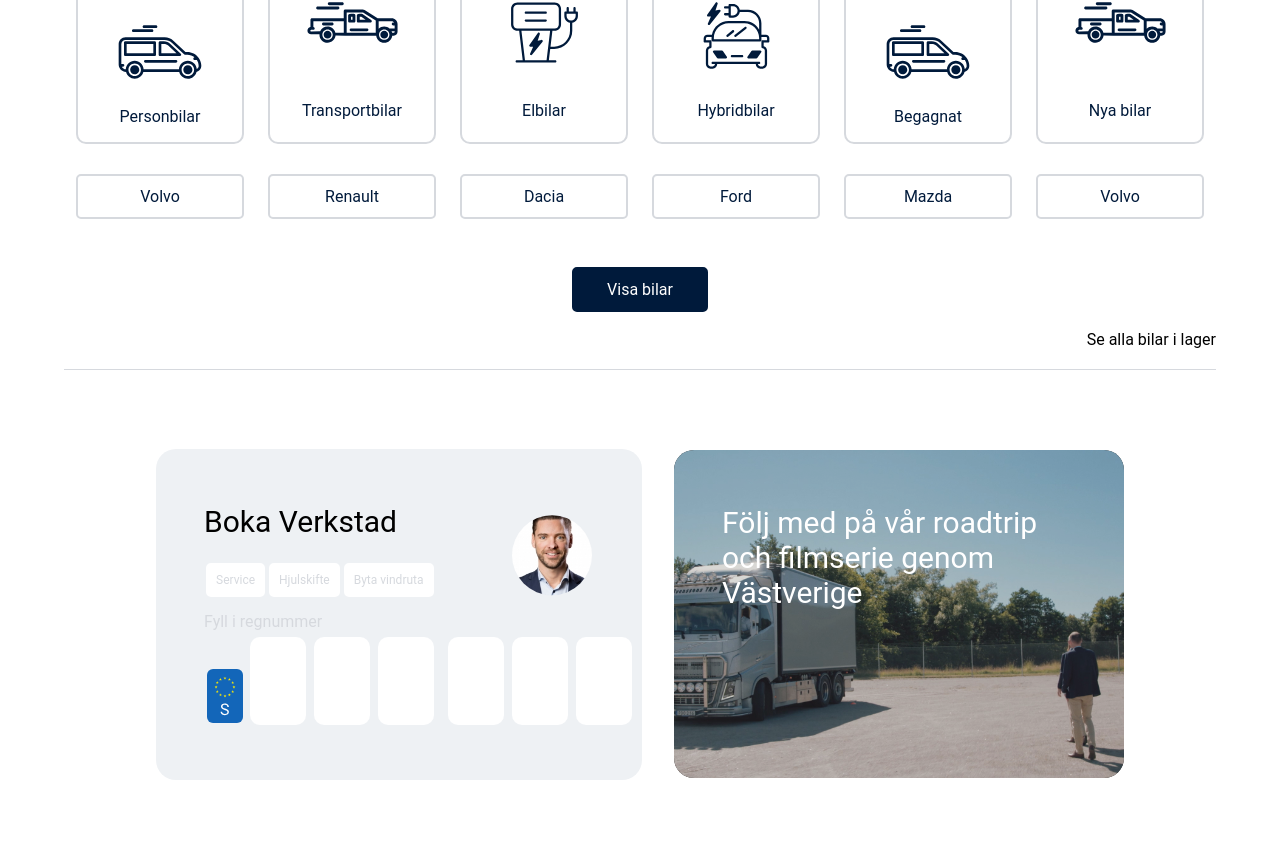
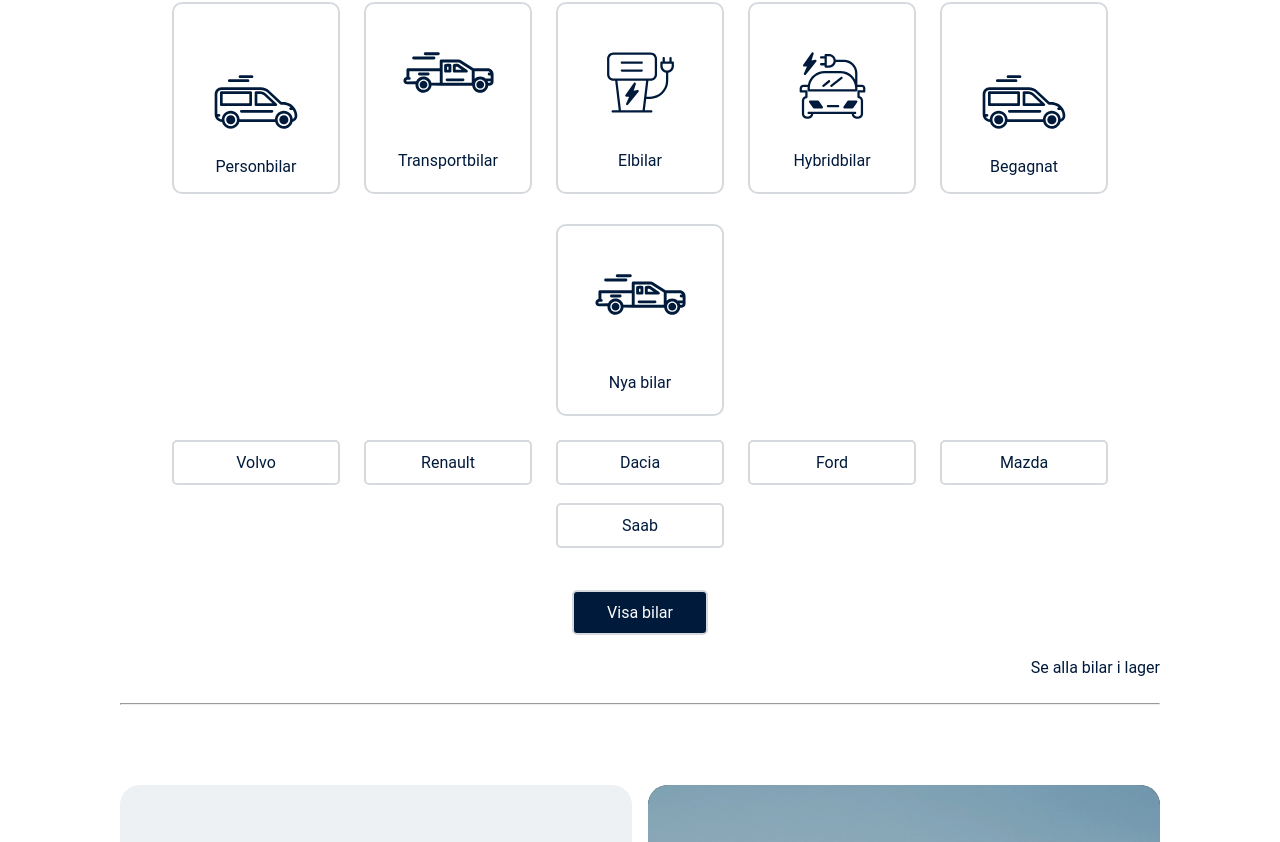
Before and after one commit to Charmaine-wang/sould-assignment, a React (Create React App) app: page / in a window 1280 px wide. Shown: the part 1293-2135 px from the top of the page. Built offline with nearby package versions, Linux system fonts and the light colour scheme.

Commit message:
removed hover, media querys

```diff
--- a/src/components/BookingCard.jsx
+++ b/src/components/BookingCard.jsx
@@ -5,12 +5,13 @@ import { SmallButton } from './SmallButton';
 const StyledBookingCard = styled.div`
 	display: flex;
 	flex-direction: column;
-	padding: 55px 48px;
+	padding: 55px 55px 55px 50px;
 	background-color: #eef1f4;
 	border-radius: 20px;
 
 	p {
 		color: ${({ theme }) => theme.color.darkGray};
+		margin-top: 50px;
 	}
 	> div {
 		display: flex;
@@ -35,12 +36,14 @@ const StyledForm = styled.form`
 
 	img {
 		align-self: flex-end;
+		margin-right: 20px;
 	}
 	input {
 		border-radius: 10px;
 		border: transparent;
 		outline: none;
-		width: 56px;
+		width: 100%;
+		max-width: 66px;
 		height: 88px;
 		margin: 0 4px;
 		font-size: 30px;
@@ -48,6 +51,7 @@ const StyledForm = styled.form`
 		text-align: center;
 		text-transform: uppercase;
 	}
+
 	input:nth-child(4) {
 		margin-right: 10px;
 	}
--- a/src/components/Button.jsx
+++ b/src/components/Button.jsx
@@ -9,32 +9,59 @@ const DefaultButton = styled.button`
 	align-items: center;
 	background-color: transparent;
 	border-radius: 5px;
-	border-color: ${({ theme }) => theme.color.darkGray};
+	border-color: ${({ active, theme }) =>
+		active ? theme.color.darkPrimary : theme.color.darkGray};
 	border-style: solid;
 	margin: 30px 12px 18px;
+	transition: 0.35s ease-in-out;
+	cursor: pointer;
 	:focus,
-	:active {
+	:active,
+	:hover {
 		outline: none;
-		border-color: ${({ theme }) => theme.color.darkPrimary};
 	}
 `;
 const LightButton = styled(DefaultButton)`
 	border-color: #fff;
 	color: #fff;
+	:focus,
+	:active,
+	:hover {
+		background-color: #fff;
+		color: ${({ theme }) => theme.color.darkPrimary};
+		outline: none;
+		opacity: 0.9;
+	}
 `;
 const DarkButton = styled(DefaultButton)`
 	background-color: ${({ theme }) => theme.color.darkPrimary};
-	border-color: ${({ theme }) => theme.color.darkPrimary};
 	color: #fff;
+	:focus,
+	:active,
+	:hover {
+		outline: none;
+	}
 `;
 
-export const Button = ({ typestyle, label, ...rest }) => {
+export const Button = ({ typestyle, label, active = false, ...rest }) => {
 	switch (typestyle) {
 		case 'light':
-			return <LightButton {...rest}>{label}</LightButton>;
+			return (
+				<LightButton {...rest} active={active}>
+					{label}
+				</LightButton>
+			);
 		case 'dark':
-			return <DarkButton {...rest}>{label} </DarkButton>;
+			return (
+				<DarkButton {...rest} active={active}>
+					{label}
+				</DarkButton>
+			);
 		default:
-			return <DefaultButton {...rest}>{label} </DefaultButton>;
+			return (
+				<DefaultButton {...rest} active={active}>
+					{label}
+				</DefaultButton>
+			);
 	}
 };
--- a/src/components/Card.jsx
+++ b/src/components/Card.jsx
@@ -3,24 +3,34 @@ import styled from 'styled-components';
 
 const StyledCard = styled.div`
 	display: flex;
+	flex-wrap: nowrap;
 	flex-direction: column;
 	justify-content: space-between;
 	align-items: center;
 	width: 168px;
 	height: 192px;
-	border: 2px solid ${({ theme }) => theme.color.darkGray};
+	border: 2px solid;
+	border-color: ${({ active, theme }) =>
+		active ? theme.color.darkPrimary : theme.color.darkGray};
 	border-radius: 10px;
 	padding: 48px 0 16px;
-	margin: 0 12px;
+	margin: 30px 12px 0 12px;
+	transition: 0.35s ease-in-out;
+
+	:active,
+	:focus,
+	:hover {
+		border: 2px solid ${({ theme }) => theme.color.darkPrimary};
+	}
 
 	> p {
 		color: ${({ theme }) => theme.color.darkPrimary};
 	}
 `;
 
-export const Card = ({ imgUrl, label }) => {
+export const Card = ({ imgUrl, label, onClick, active }) => {
 	return (
-		<StyledCard>
+		<StyledCard onClick={onClick} active={active}>
 			<img src={imgUrl} alt="" />
 			<p>{label}</p>
 		</StyledCard>
--- a/src/components/SmallButton.jsx
+++ b/src/components/SmallButton.jsx
@@ -1,10 +1,9 @@
-import React, { useState, useEffect } from 'react';
+import React from 'react';
 import styled from 'styled-components';
 
 const StyledSmallButton = styled.button`
 	display: flex;
 	padding: 0 8px;
-	/* width: ${({ btnWidth }) => (btnWidth ? btnWidth : '72px')}; */
 	font-size: 12px;
 	justify-content: center;
 	align-items: center;
@@ -14,8 +13,11 @@ const StyledSmallButton = styled.button`
 	color: ${({ theme }) => theme.color.darkGray};
 	border-style: solid;
 	margin: 24px 2px 0;
+	transition: 0.075s;
+	cursor: pointer;
 	:focus,
-	:active {
+	:active,
+	:hover {
 		outline: none;
 		border-color: ${({ theme }) => theme.color.darkPrimary};
 		color: ${({ theme }) => theme.color.darkPrimary};
--- a/src/components/VideoCard.jsx
+++ b/src/components/VideoCard.jsx
@@ -8,6 +8,7 @@ const StyledVideoCard = styled.div`
 	background-color: black;
 	width: 100%;
 	height: 100%;
+	min-height: 380px;
 	border-radius: 20px;
 
 	&::before {
@@ -33,7 +34,6 @@ const StyledVideoCard = styled.div`
 export const VideoCard = () => {
 	return (
 		<StyledVideoCard>
-			{/* <img src="/images/car.jpg" alt="" /> */}
 			<h2>Följ med på vår roadtrip och filmserie genom Västverige</h2>
 		</StyledVideoCard>
 	);
--- a/src/sections/CarGallery.jsx
+++ b/src/sections/CarGallery.jsx
@@ -1,4 +1,4 @@
-import React from 'react';
+import React, { useState } from 'react';
 import styled from 'styled-components';
 
 import { Card } from '../components/Card';
@@ -6,45 +6,201 @@ import { Button } from '../components/Button';
 
 const StyledCarGallery = styled.div`
 	display: flex;
+
+	width: 100%;
+	padding-left: 120px;
+	padding-right: 120px;
 	justify-content: center;
 	align-items: center;
 	flex-direction: column;
-	border-bottom: 1px solid ${({ theme }) => theme.color.darkGray};
 
-	div {
+	@media screen and (max-width: 1024px) {
+		padding-left: 80px;
+		padding-right: 80px;
+	}
+
+	> div {
 		display: flex;
+		justify-content: center;
+		flex-wrap: wrap;
+		margin-bottom: 24px;
+		> button {
+			margin-top: 0;
+		}
+	}
+
+	> hr {
+		width: 100%;
+		height: 1px;
+		background-color: ${({ theme }) => theme.color.darkGray};
+	}
+	> button {
+		margin-top: 0;
 	}
 `;
 
-const StyledViewAll = styled.div`
+const StyledViewAll = styled.button`
 	background-color: transparent;
+	border: none;
 	align-self: flex-end;
 	margin-bottom: 20px;
+	transition: 0.35s ease-in-out;
+	:hover {
+		color: ${({ theme }) => theme.color.darkGray};
+	}
+	:active,
+	:focus {
+		outline: none;
+	}
 `;
 
 export const CarGallery = () => {
+	const [selectedCarBrands, setSelectedCarBrands] = useState({});
+	const [selectedCarTypes, setSelectedCarTypes] = useState({});
+	console.log(selectedCarTypes);
+
 	return (
 		<StyledCarGallery>
 			<h1>Hitta din nästa drömbil</h1>
 			<div>
-				<Card label="Personbilar" imgUrl="/images/van.svg" />
-				<Card label="Transportbilar" imgUrl="/images/pickup.svg" />
-				<Card label="Elbilar" imgUrl="/images/electric.svg" />
-				<Card label="Hybridbilar" imgUrl="/images/hybrid.svg" />
-				<Card label="Begagnat" imgUrl="/images/van.svg" />
-				<Card label="Nya bilar" imgUrl="/images/pickup.svg" />
+				<Card
+					onClick={() =>
+						setSelectedCarTypes({
+							...selectedCarTypes,
+							privateCars: !selectedCarTypes.privateCars,
+						})
+					}
+					label="Personbilar"
+					imgUrl="/images/van.svg"
+					active={selectedCarTypes.privateCars}
+				/>
+				<Card
+					onClick={() =>
+						setSelectedCarTypes({
+							...selectedCarTypes,
+							transportCars: !selectedCarTypes.transportCars,
+						})
+					}
+					label="Transportbilar"
+					imgUrl="/images/pickup.svg"
+					active={selectedCarTypes.transportCars}
+				/>
+				<Card
+					onClick={() =>
+						setSelectedCarTypes({
+							...selectedCarTypes,
+							electricCars: !selectedCarTypes.electricCars,
+						})
+					}
+					label="Elbilar"
+					imgUrl="/images/electric.svg"
+					active={selectedCarTypes.electricCars}
+				/>
+				<Card
+					onClick={() =>
+						setSelectedCarTypes({
+							...selectedCarTypes,
+							hybridCars: !selectedCarTypes.hybridCars,
+						})
+					}
+					label="Hybridbilar"
+					imgUrl="/images/hybrid.svg"
+					active={selectedCarTypes.hybridCars}
+				/>
+				<Card
+					onClick={() =>
+						setSelectedCarTypes({
+							...selectedCarTypes,
+							usedCars: !selectedCarTypes.usedCars,
+						})
+					}
+					label="Begagnat"
+					imgUrl="/images/van.svg"
+					active={selectedCarTypes.usedCars}
+				/>
+				<Card
+					onClick={() =>
+						setSelectedCarTypes({
+							...selectedCarTypes,
+							retailCars: !selectedCarTypes.retailCars,
+						})
+					}
+					label="Nya bilar"
+					imgUrl="/images/pickup.svg"
+					active={selectedCarTypes.retailCars}
+				/>
 			</div>
 			<div>
-				<Button label="Volvo" btnWidth="168px" />
-				<Button label="Renault" btnWidth="168px" />
-				<Button label="Dacia" btnWidth="168px" />
-				<Button label="Ford" btnWidth="168px" />
-				<Button label="Mazda" btnWidth="168px" />
-				<Button label="Volvo" btnWidth="168px" />
+				<Button
+					onClick={() =>
+						setSelectedCarBrands({
+							...selectedCarBrands,
+							volvo: !selectedCarBrands.volvo,
+						})
+					}
+					label="Volvo"
+					btnWidth="168px"
+					active={selectedCarBrands.volvo}
+				/>
+				<Button
+					onClick={() =>
+						setSelectedCarBrands({
+							...selectedCarBrands,
+							renault: !selectedCarBrands.renault,
+						})
+					}
+					label="Renault"
+					btnWidth="168px"
+					active={selectedCarBrands.renault}
+				/>
+				<Button
+					onClick={() =>
+						setSelectedCarBrands({
+							...selectedCarBrands,
+							dacia: !selectedCarBrands.dacia,
+						})
+					}
+					label="Dacia"
+					btnWidth="168px"
+					active={selectedCarBrands.dacia}
+				/>
+				<Button
+					onClick={() =>
+						setSelectedCarBrands({
+							...selectedCarBrands,
+							ford: !selectedCarBrands.ford,
+						})
+					}
+					label="Ford"
+					btnWidth="168px"
+					active={selectedCarBrands.ford}
+				/>
+				<Button
+					onClick={() =>
+						setSelectedCarBrands({
+							...selectedCarBrands,
+							mazda: !selectedCarBrands.mazda,
+						})
+					}
+					label="Mazda"
+					btnWidth="168px"
+					active={selectedCarBrands.mazda}
+				/>
+				<Button
+					onClick={() =>
+						setSelectedCarBrands({
+							...selectedCarBrands,
+							saab: !selectedCarBrands.saab,
+						})
+					}
+					label="Saab"
+					btnWidth="168px"
+					active={selectedCarBrands.saab}
+				/>
 			</div>
 			<Button label="Visa bilar" typestyle="dark" />
 			<StyledViewAll>Se alla bilar i lager</StyledViewAll>
-			{/* <hr /> */}
+			<hr />
 		</StyledCarGallery>
 	);
 };
--- a/src/sections/Footer.jsx
+++ b/src/sections/Footer.jsx
@@ -7,22 +7,42 @@ const StyledFooter = styled.div`
 	display: flex;
 	justify-content: center;
 	align-items: center;
-	padding: 0 140px;
+	padding: 0 120px;
 	justify-content: center;
 	width: 100%;
-	height: 328px;
 	margin: 80px 0;
-	> div {
-		width: 530px;
-		margin: 16px;
+
+	> span {
+		width: 100%;
+		display: flex;
+		justify-content: space-between;
+
+		@media screen and (max-width: 1200px) {
+			flex-direction: column;
+			align-items: center;
+			height: inherit;
+		}
+
+		> div {
+			width: 100%;
+			max-width: calc(50% - 8px);
+			height: auto;
+
+			@media screen and (max-width: 1200px) {
+				max-width: 80%;
+				margin-bottom: 16px;
+			}
+		}
 	}
 `;
 
 export const Footer = () => {
 	return (
 		<StyledFooter>
-			<BookingCard />
-			<VideoCard />
+			<span>
+				<BookingCard />
+				<VideoCard />
+			</span>
 		</StyledFooter>
 	);
 };
--- a/src/sections/Hero.jsx
+++ b/src/sections/Hero.jsx
@@ -11,6 +11,9 @@ const StyledHero = styled.div`
 
 	> h1 {
 		margin-bottom: 48px;
+		@media screen and (max-width: 1024px) {
+			margin-bottom: 20px;
+		}
 	}
 
 	> h2 {
@@ -23,15 +26,20 @@ const StyledbuttonWrapper = styled.div`
 	flex-direction: row;
 	width: 100%;
 	justify-content: center;
+	z-index: 999;
 `;
 
 const StyledImageWrapper = styled.div`
-	margin-top: -160px;
+	margin-top: -140px;
 	> img {
 		mask: url('/images/clipPath.svg');
 		mask-repeat: no-repeat;
 		mask-size: cover;
 		width: 100%;
+	}
+
+	@media screen and (max-width: 1024px) {
+		margin-top: -120px;
 	}
 `;
 const StyledImgText = styled.div`
@@ -49,15 +57,8 @@ export const Hero = () => {
 		<StyledHero>
 			<h1>Vi finns i din närhet</h1>
 			<StyledbuttonWrapper>
-				<Button
-					// onClick={() => setClicked(!isClicked)}
-					label="Bilar i lager"
-				/>
-				<Button
-					// onClick={() => setClicked(!isClicked)}
-					label="Boka verkstad"
-					typestyle="dark"
-				/>
+				<Button label="Bilar i lager" />
+				<Button label="Boka verkstad" typestyle="dark" />
 			</StyledbuttonWrapper>
 			<StyledImageWrapper>
 				<img src="/images/start.jpg" alt="" />
--- a/src/styles/GlobalStyles.js
+++ b/src/styles/GlobalStyles.js
@@ -21,6 +21,12 @@ const GlobalStyle = createGlobalStyle`
     color: ${theme.color.darkPrimary};
     margin: 120px 0 100px;
 
+    	@media screen and (max-width: 1200px) {
+        margin: 80px 0 100px;
+        font-size: 70px;
+        line-height: 75px;
+	}
+
   }
 
   h2 {
```
